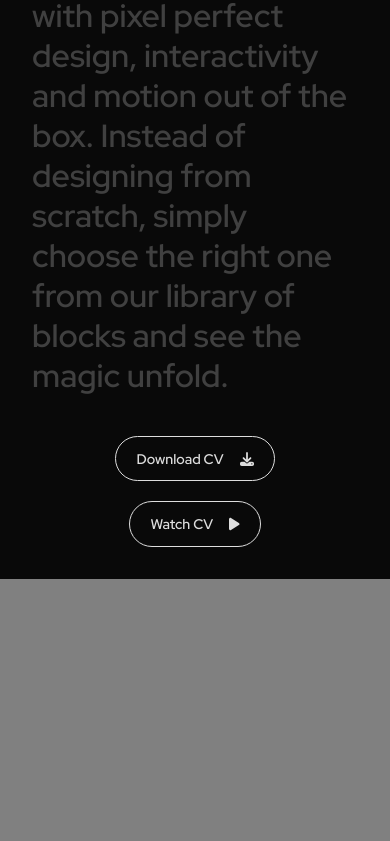
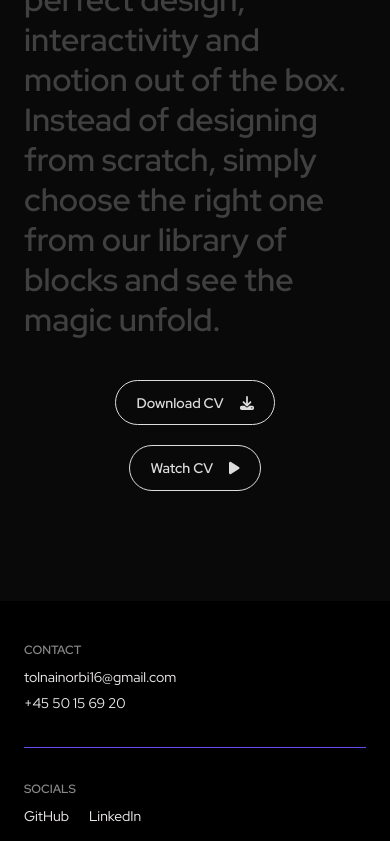
Before and after one commit to TLNRB/portfolioWebsite, a Vue app in the folder portfolioWebsite/: page / in a window 390 px wide. Shown: the part 1156-1997 px from the top of the page. Before the commit the page ends 1735 px from the top, so only its background shows below. Built offline with nearby package versions, Linux system fonts and the light colour scheme.

Commit message:
footer design and layout done responsive as well

```diff
--- a/portfolioWebsite/src/App.vue
+++ b/portfolioWebsite/src/App.vue
@@ -8,6 +8,123 @@ import About from './components/About.vue'
   <Nav />
   <Home />
   <About />
+  <footer>
+    <div class="version">
+      <p>Version</p>
+      <p>2023 &copy; Norbert Tolnai</p>
+    </div>
+    <div class="socials">
+      <p>Socials</p>
+      <div class="content-container">
+        <a href="">GitHub</a>
+        <a href="">LinkedIn</a>
+      </div>
+    </div>
+    <div class="contact">
+      <p>Contact</p>
+      <div class="content-container">
+        <p>tolnainorbi16@gmail.com</p>
+        <p>+45 50 15 69 20</p>
+      </div>
+    </div>
+  </footer>
 </template>
 
-<style scoped></style>
+<style scoped>
+footer {
+  display: flex;
+  justify-content: space-between;
+  align-items: start;
+  padding: 2.5rem 6.25rem 2rem 6.25rem;
+  background-color: var(--bgBlack);
+  font-size: 1rem;
+  color: var(--textWhite);
+  font-weight: normal;
+}
+
+footer > div > p:first-child {
+  margin-bottom: 0.375rem;
+  font-size: 0.813rem;
+  font-weight: 600;
+  text-transform: uppercase;
+  color: var(--textNormalGray);
+}
+
+footer div div {
+  display: flex;
+  align-items: center;
+  gap: 2rem;
+}
+
+footer div div a {
+  font-size: 1rem;
+  color: var(--textWhite);
+  font-weight: normal;
+  border-bottom: 1px solid transparent;
+}
+
+footer div div a:hover {
+  border-bottom: 1px solid var(--primaryColor);
+}
+
+footer .contact div {
+  flex-direction: column;
+  align-items: start;
+  gap: 0.375rem;
+}
+
+@media screen and (max-width: 1200px) {
+  footer {
+    padding: 2.5rem 4rem 2rem 4rem;
+  }
+}
+
+@media screen and (max-width: 1068px) {
+  footer div div {
+    gap: 1.25rem;
+  }
+}
+
+@media screen and (max-width: 768px) {
+  footer {
+    padding: 2.5rem 2rem 2rem 2rem;
+    flex-direction: column-reverse;
+  }
+
+  footer > div {
+    width: 100%;
+    padding-bottom: 2rem;
+    margin-top: 2rem;
+    border-bottom: 1px solid var(--primaryColor);
+  }
+
+  footer > div:last-child {
+    margin-top: 0;
+  }
+  footer > div:first-child {
+    padding-bottom: 0;
+    border-bottom: 0;
+  }
+}
+
+@media screen and (max-width: 560px) {
+  footer {
+    padding: 2.5rem 1.5rem 1.5rem 1.5rem;
+    font-size: 0.875rem;
+  }
+
+  footer > div > p:first-child {
+    margin-bottom: 0.375rem;
+    font-size: 0.75rem;
+    font-weight: 600;
+  }
+
+  footer div div a {
+    font-size: 0.875rem;
+  }
+
+  footer .contact div {
+    gap: 0.25rem;
+  }
+}
+</style>
--- a/portfolioWebsite/src/components/About.vue
+++ b/portfolioWebsite/src/components/About.vue
@@ -157,7 +157,7 @@
   }
 
   .about .content .btn-container {
-    margin-top: 2.5rem;
+    margin: 2.5rem 0;
   }
 }
 
@@ -183,7 +183,7 @@
   }
 
   .about .content .btn-container {
-    margin-top: 2.5rem;
+    margin-bottom: 4.875rem;
     gap: 1.5rem;
   }
 
@@ -199,6 +199,9 @@
 }
 
 @media screen and (max-width: 560px) {
+  .about {
+    padding: 2rem 1.5rem;
+  }
   .about .title {
     margin-left: -0.5rem;
   }
--- a/portfolioWebsite/src/components/Home.vue
+++ b/portfolioWebsite/src/components/Home.vue
@@ -43,7 +43,7 @@ import { defineProps } from 'vue'
 
 .container {
   position: relative;
-  padding: 2rem;
+  padding: 1.5rem;
   z-index: 5;
 }
 
@@ -185,6 +185,9 @@ import { defineProps } from 'vue'
 }
 
 @media screen and (min-width: 560px) {
+  .contanier {
+    padding: 2rem;
+  }
   .container .content-container {
     width: 475px;
     margin: 224px auto 224px auto;
```
